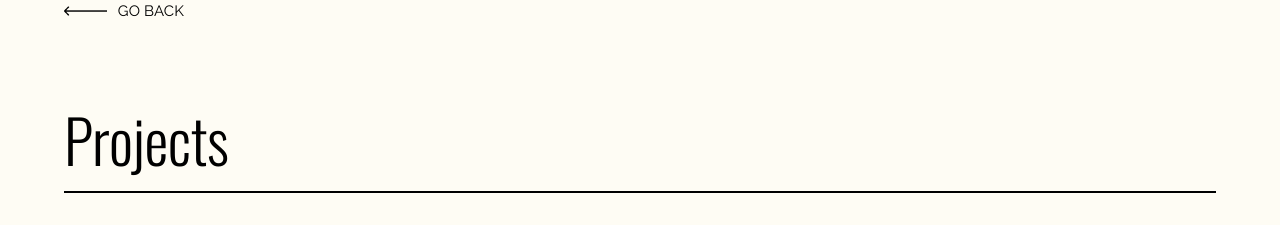
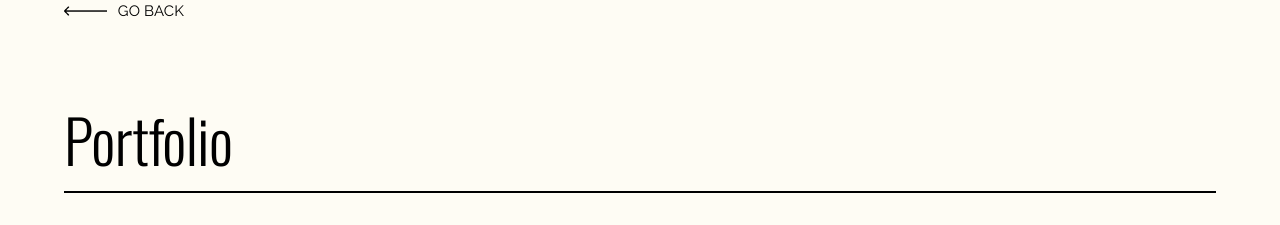
Before and after one commit to Lvl1Pichu/Portfolio-Website, a React (Vite) app: page /ProjectPage in a window 1280 px wide. Shown: the top 225 px of the page. Built offline with nearby package versions, Linux system fonts and the light colour scheme.

Commit message:
changed title

```diff
--- a/src/Components/Portfolio.tsx
+++ b/src/Components/Portfolio.tsx
@@ -37,7 +37,8 @@ const projects = [
 function Portfolio() {
   return (
     <Container>
-      <Link href="/"
+      <Link
+        href="/"
         sx={{
           display: 'flex',
           gap: '0.7rem',
@@ -84,7 +85,7 @@ function Portfolio() {
           }}
         >
           <Typography variant="h2" sx={{ fontFamily: 'Oswald' }}>
-            Projects
+            Portfolio
           </Typography>
         </Box>
         <Box
```
